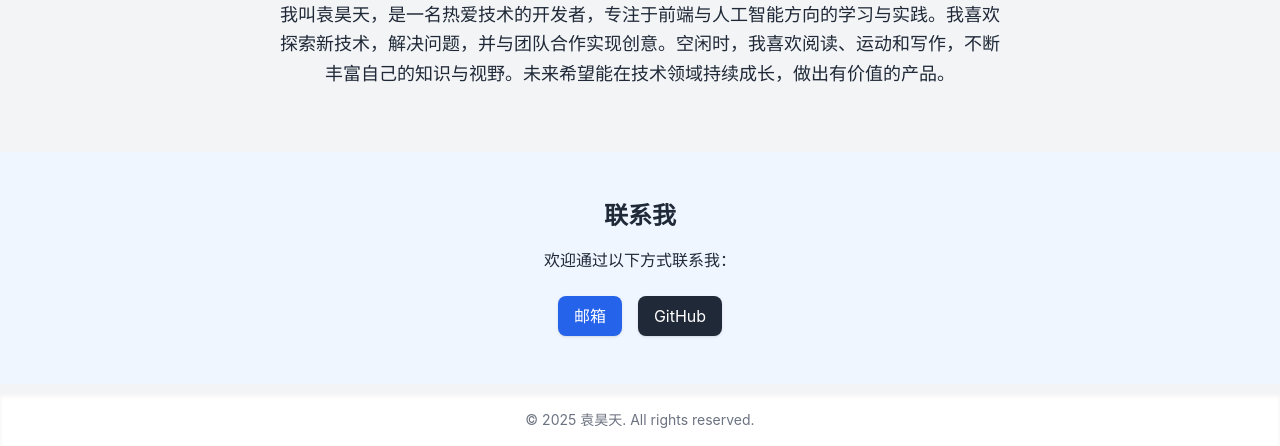
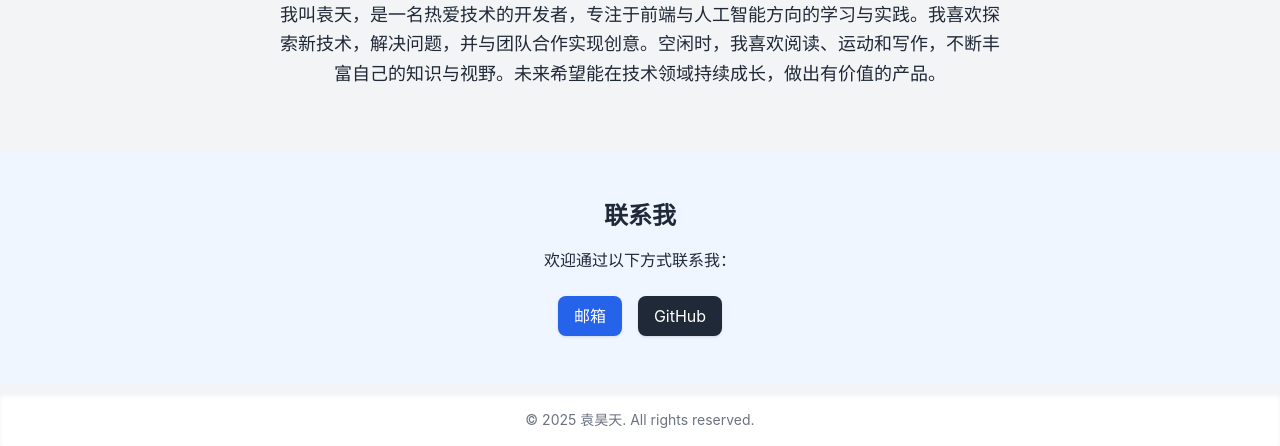
Before and after one commit to haotian-yuan/haotian-yuan.github.io, a plain HTML site: page index.html in a window 1280 px wide. Shown: the part 354-800 px from the top of the page. Drawn offline with nearby package versions, Linux system fonts and the light colour scheme.

Commit message:
Update index.html

```diff
--- a/index.html
+++ b/index.html
@@ -31,7 +31,7 @@
       <img src="https://via.placeholder.com/150" alt="头像" class="rounded-full mx-auto mb-6 shadow-lg" />
       <h2 class="text-3xl font-semibold mb-4">你好，我是袁昊天</h2>
       <p class="text-lg leading-relaxed">
-        我叫袁昊天，是一名热爱技术的开发者，专注于前端与人工智能方向的学习与实践。我喜欢探索新技术，解决问题，并与团队合作实现创意。空闲时，我喜欢阅读、运动和写作，不断丰富自己的知识与视野。未来希望能在技术领域持续成长，做出有价值的产品。
+        我叫袁天，是一名热爱技术的开发者，专注于前端与人工智能方向的学习与实践。我喜欢探索新技术，解决问题，并与团队合作实现创意。空闲时，我喜欢阅读、运动和写作，不断丰富自己的知识与视野。未来希望能在技术领域持续成长，做出有价值的产品。
       </p>
     </section>
 
```
